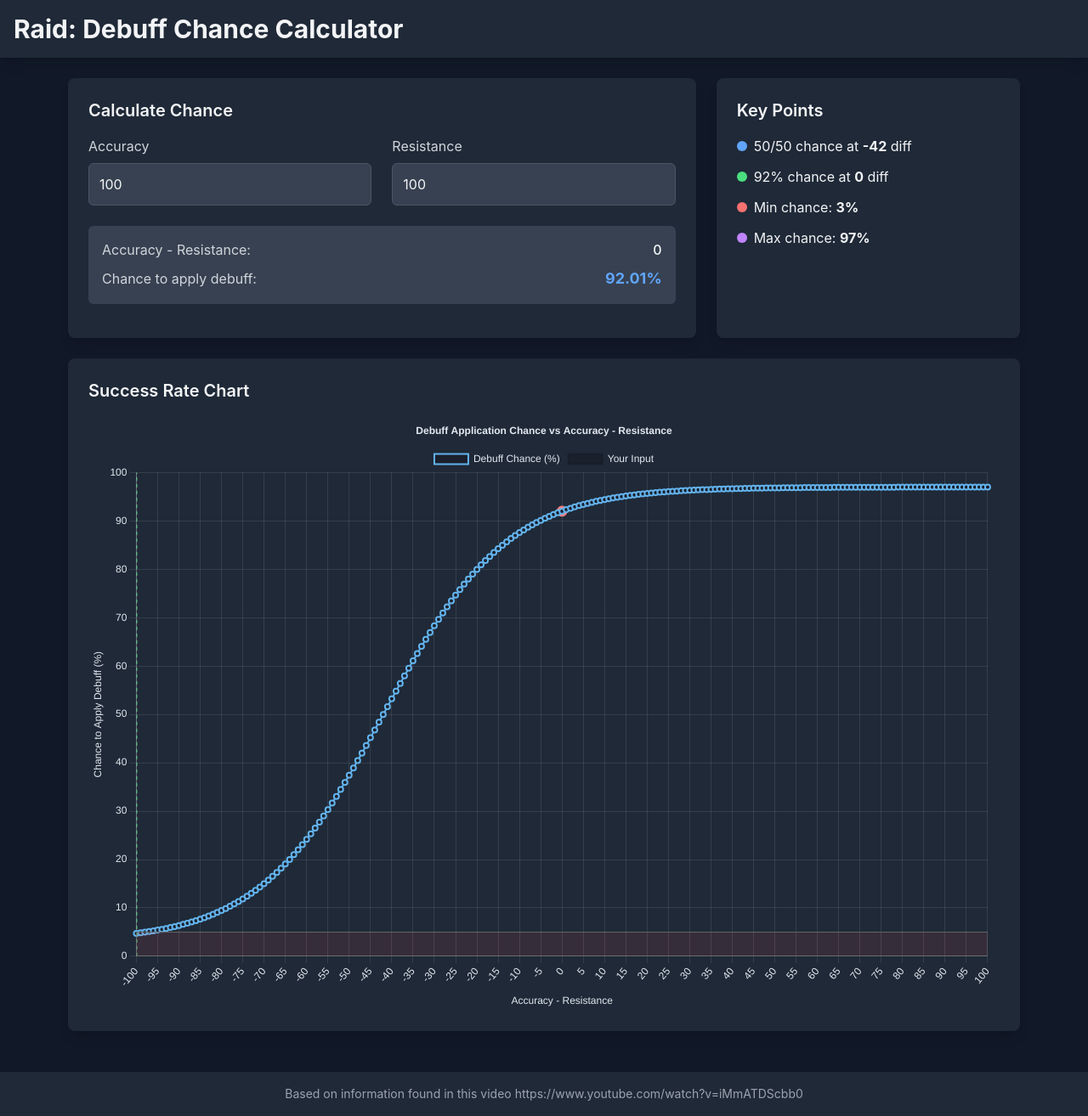
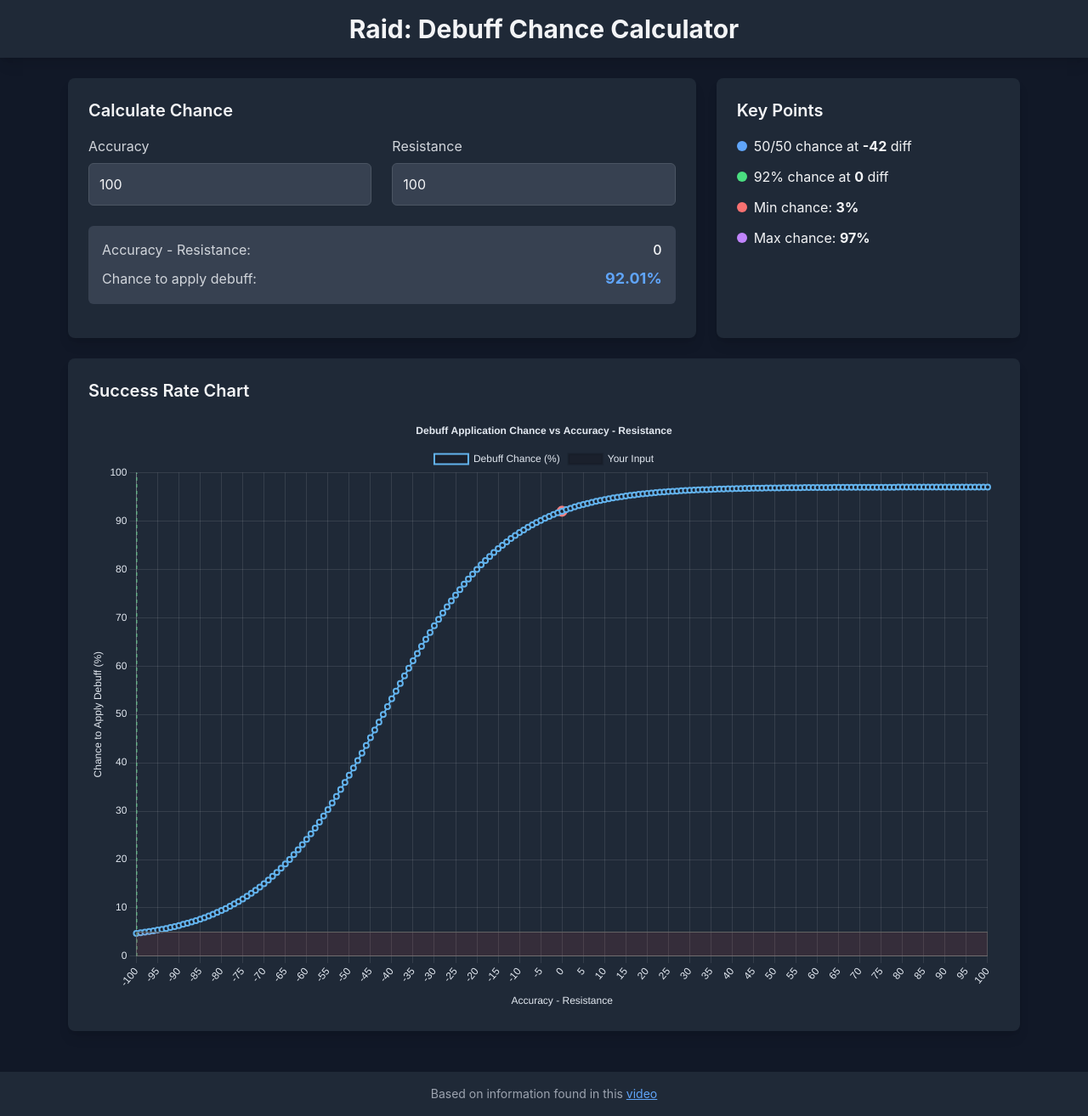
Before and after one commit to TyrelCB/debuff-chance-calculator, a React (Create React App) app: page / in a window 1280 px wide. Shown: the whole page at 85% size. Built offline with nearby package versions, Linux system fonts and the light colour scheme.

Commit message:
center title, add link to source video

```diff
--- a/src/App.js
+++ b/src/App.js
@@ -169,7 +169,7 @@ export default function DebuffChanceCalculator() {
   return (
     <div className="flex flex-col min-h-screen bg-gray-900 text-gray-100">
       <header className="bg-gray-800 shadow-lg p-4">
-        <div className="container mx-auto">
+        <div className="container mx-auto text-center">
           <h1 className="text-2xl md:text-3xl font-bold">Raid: Debuff Chance Calculator</h1>
         </div>
       </header>
@@ -244,7 +244,17 @@ export default function DebuffChanceCalculator() {
 
       <footer className="bg-gray-800 p-4 text-center text-sm text-gray-400">
         <div className="container mx-auto">
-          <p>Based on information found in this video https://www.youtube.com/watch?v=iMmATDScbb0</p>
+          <p>
+            Based on information found in this{' '}
+            <a
+              href="https://www.youtube.com/watch?v=iMmATDScbb0"
+              target="_blank"
+              rel="noopener noreferrer"
+              className="text-blue-400 hover:text-blue-300 underline transition"
+            >
+              video
+            </a>
+          </p>
         </div>
       </footer>
     </div>
```
